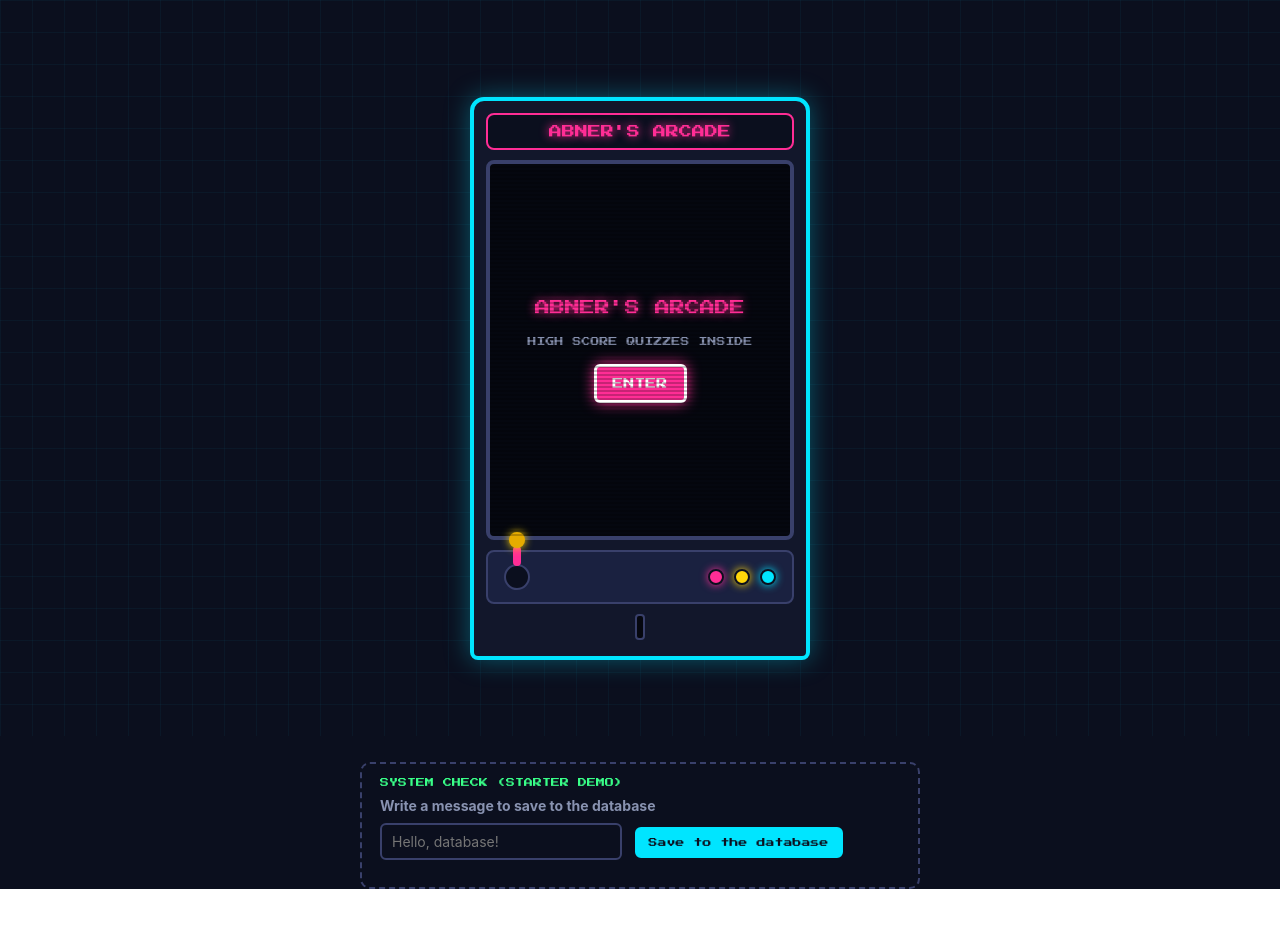
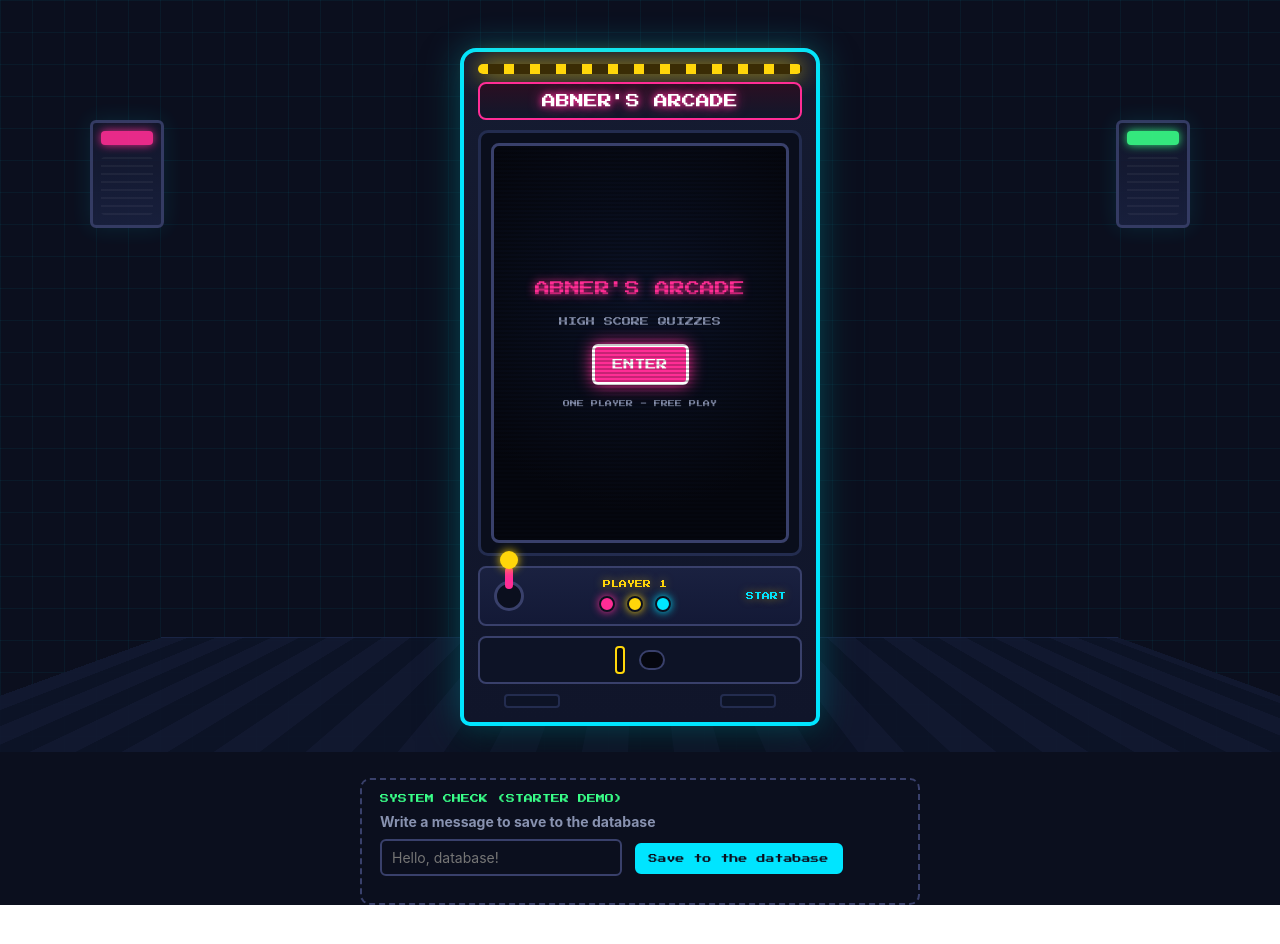
Before and after one commit to AbnerFlores27/QuizAF-demo, a website: page public/index.html in a window 1280 px wide. Drawn offline with Linux system fonts and the light colour scheme; no server answers.

Commit message:
Arcade entrance v2: comfortable form-view zoom, richer cabinet and room art, CRT boot flicker, polished auth screens

```diff
--- a/public/arcade.css
+++ b/public/arcade.css
@@ -1,4 +1,4 @@
-/* Abner's Arcade - entrance experiment (dark neon, all original CSS art) */
+/* Abner's Arcade - entrance v2 (dark neon, original CSS art only) */
 
 body {
   background: #0b0f1e;
@@ -6,88 +6,180 @@ body {
 }
 
 .arcade-room {
-  min-height: 92vh;
+  min-height: 94vh;
   display: flex;
   flex-direction: column;
   align-items: center;
   justify-content: center;
   position: relative;
-  padding: 30px 16px 10px;
   overflow: hidden;
+  padding: 34px 16px 12px;
 }
 
 .arcade-room::before {
   content: "";
   position: absolute;
   inset: 0;
+  pointer-events: none;
   background:
-    linear-gradient(rgba(0, 229, 255, 0.045) 1px, transparent 1px),
-    linear-gradient(90deg, rgba(0, 229, 255, 0.045) 1px, transparent 1px);
+    linear-gradient(rgba(0, 229, 255, 0.05) 1px, transparent 1px),
+    linear-gradient(90deg, rgba(0, 229, 255, 0.05) 1px, transparent 1px);
   background-size: 32px 32px;
-  pointer-events: none;
 }
 
-.machine {
-  width: 340px;
-  max-width: 92vw;
-  background: #12172b;
-  border: 4px solid #00e5ff;
-  border-radius: 14px 14px 8px 8px;
-  padding: 12px 12px 16px;
-  box-shadow: 0 0 26px rgba(0, 229, 255, 0.35);
-  transition: transform 1.2s ease;
-  z-index: 2;
+.room-floor {
+  position: absolute;
+  left: -12%;
+  right: -12%;
+  bottom: 0;
+  height: 38%;
+  background: repeating-linear-gradient(90deg, #101830 0 46px, #0b1226 46px 92px);
+  border-top: 3px solid #1d2c52;
+  transform: perspective(320px) rotateX(48deg);
+  transform-origin: bottom center;
+  opacity: 0.9;
+  transition: opacity 0.8s ease;
 }
 
-.arcade-room.zoomed .machine {
-  transform: scale(2.35);
+.arcade-room.zoomed .room-floor {
+  opacity: 0.35;
 }
 
-.arcade-room.zoomed.skip-anim .machine {
-  transition: none;
+.poster {
+  position: absolute;
+  top: 16%;
+  width: 74px;
+  height: 108px;
+  border: 3px solid #39406b;
+  border-radius: 6px;
+  background: linear-gradient(180deg, #12172b, #1a2140);
+  box-shadow: 0 0 22px rgba(0, 229, 255, 0.12);
+  transition: opacity 0.6s ease;
+  opacity: 0.9;
+}
+
+.poster::before {
+  content: "";
+  position: absolute;
+  top: 8px;
+  left: 8px;
+  right: 8px;
+  height: 14px;
+  border-radius: 4px;
+}
+
+.poster::after {
+  content: "";
+  position: absolute;
+  top: 34px;
+  left: 8px;
+  right: 8px;
+  bottom: 10px;
+  border-radius: 4px;
+  background: repeating-linear-gradient(rgba(255, 255, 255, 0.05) 0 2px, transparent 2px 8px);
+}
+
+.poster-left { left: 7%; }
+.poster-left::before { background: #ff2d95; box-shadow: 0 0 10px #ff2d95; }
+.poster-right { right: 7%; }
+.poster-right::before { background: #39ff88; box-shadow: 0 0 10px #39ff88; }
+.arcade-room.zoomed .poster { opacity: 0; }
+
+.machine {
+  width: 360px;
+  max-width: 94vw;
+  position: relative;
+  z-index: 2;
+  background: linear-gradient(180deg, #151b31, #10152a);
+  border: 4px solid #00e5ff;
+  border-radius: 16px 16px 10px 10px;
+  padding: 12px 14px 14px;
+  box-shadow: 0 0 34px rgba(0, 229, 255, 0.3), 0 18px 40px rgba(0, 0, 0, 0.55);
+  transition: transform 1.1s cubic-bezier(0.22, 0.9, 0.35, 1);
+}
+
+/* Two-stage zoom: dramatic for INSERT COIN, comfortable for the forms. */
+.arcade-room.zoomed .machine { transform: scale(2.05); }
+.arcade-room.zoomed.form-view .machine { transform: scale(1.35); }
+.arcade-room.zoomed.skip-anim .machine { transition: none; }
+
+.bulbs {
+  height: 10px;
+  border-radius: 6px;
+  margin-bottom: 8px;
+  background: repeating-linear-gradient(90deg, #ffd60a 0 10px, #3a2c05 10px 26px);
+  box-shadow: 0 0 12px rgba(255, 214, 10, 0.55);
+  animation: bulbs 0.9s steps(2) infinite;
+}
+
+@keyframes bulbs {
+  50% { box-shadow: 0 0 22px rgba(255, 214, 10, 0.9); }
 }
 
 .machine-marquee {
   font-family: "Press Start 2P", "Courier New", monospace;
   text-align: center;
-  color: #ff2d95;
-  text-shadow: 0 0 10px #ff2d95;
-  background: #0b0f1e;
+  color: #ffffff;
+  text-shadow: 0 0 6px #ff2d95, 0 0 14px #ff2d95;
+  background: linear-gradient(180deg, #2a0f22, #12172b);
   border: 2px solid #ff2d95;
   border-radius: 8px;
   padding: 10px 6px;
-  font-size: 13px;
+  font-size: 14px;
   margin-bottom: 10px;
+}
+
+.screen-bezel {
+  background: #0a0e1c;
+  border: 3px solid #232c4f;
+  border-radius: 10px;
+  padding: 10px;
 }
 
 .machine-screen {
   position: relative;
-  background: #05070f;
-  border: 4px solid #39406b;
+  background: radial-gradient(circle at 50% 40%, #0b1226, #05070f 75%);
+  border: 3px solid #39406b;
   border-radius: 8px;
-  height: 380px;
+  height: 400px;
   overflow: hidden;
+}
+
+.machine-screen.boot {
+  animation: crt-on 0.55s steps(5);
+}
+
+@keyframes crt-on {
+  0% { filter: brightness(0); }
+  45% { filter: brightness(1.7); }
+  100% { filter: brightness(1); }
 }
 
 .scanlines {
   position: absolute;
   inset: 0;
+  z-index: 3;
+  pointer-events: none;
   background: repeating-linear-gradient(transparent 0 2px, rgba(0, 0, 0, 0.22) 2px 4px);
-  pointer-events: none;
-  z-index: 3;
 }
 
 .screen {
   position: relative;
+  z-index: 2;
   height: 100%;
   box-sizing: border-box;
   display: flex;
   flex-direction: column;
   align-items: center;
   justify-content: center;
-  gap: 14px;
-  padding: 18px 22px;
-  z-index: 2;
+  gap: 13px;
+  padding: 20px 22px;
+}
+
+.screen-scroll {
+  justify-content: flex-start;
+  padding-top: 24px;
+  overflow-y: auto;
 }
 
 .hidden {
@@ -99,7 +191,7 @@ body {
   font-size: 15px;
   margin: 0;
   text-align: center;
-  line-height: 1.6;
+  line-height: 1.7;
 }
 
 .screen-sub {
@@ -108,12 +200,11 @@ body {
   color: #8892b0;
   margin: 0;
   text-align: center;
-  line-height: 1.7;
+  line-height: 1.8;
 }
 
-.screen-sub.small {
-  font-size: 8px;
-}
+.screen-sub.tiny { font-size: 7px; }
+.screen-sub.small { font-size: 8px; }
 
 .glow-pink { color: #ff2d95; text-shadow: 0 0 10px #ff2d95; }
 .glow-yellow { color: #ffd60a; text-shadow: 0 0 10px #ffd60a; }
@@ -132,17 +223,18 @@ body {
   background: #ff2d95;
   border: 3px solid #ffffff;
   border-radius: 6px;
-  padding: 11px 16px;
+  padding: 12px 18px;
   cursor: pointer;
-  box-shadow: 0 0 14px #ff2d95;
+  box-shadow: 0 0 16px #ff2d95;
 }
 
 .arcade-btn:hover { background: #ff5cae; }
-.arcade-btn:active { transform: translateY(2px); box-shadow: 0 0 6px #ff2d95; }
+.arcade-btn:active { transform: translateY(2px); box-shadow: 0 0 8px #ff2d95; }
+.arcade-btn:disabled { background: #39406b; box-shadow: none; }
 
 #coin {
-  width: 52px;
-  height: 52px;
+  width: 54px;
+  height: 54px;
   border: none;
   cursor: pointer;
   background: #ffd60a;
@@ -156,7 +248,7 @@ body {
 }
 
 @keyframes coin-glow {
-  50% { box-shadow: inset 0 0 0 5px #e6ac00, inset 0 0 0 9px #ffd60a, 0 0 30px #ffd60a; }
+  50% { box-shadow: inset 0 0 0 5px #e6ac00, inset 0 0 0 9px #ffd60a, 0 0 32px #ffd60a; }
 }
 
 #coin.dropped {
@@ -165,12 +257,13 @@ body {
 }
 
 @keyframes coin-drop {
-  to { transform: translateY(150px) scale(0.35); opacity: 0; }
+  to { transform: translateY(160px) scale(0.35); opacity: 0; }
 }
 
 .auth-tabs {
   display: flex;
-  gap: 8px;
+  gap: 10px;
+  margin-bottom: 4px;
 }
 
 .tab-btn {
@@ -180,7 +273,7 @@ body {
   background: transparent;
   border: 2px solid #39406b;
   border-radius: 6px;
-  padding: 8px 10px;
+  padding: 9px 12px;
   cursor: pointer;
 }
 
@@ -188,7 +281,7 @@ body {
   color: #0b0f1e;
   background: #00e5ff;
   border-color: #00e5ff;
-  box-shadow: 0 0 10px #00e5ff;
+  box-shadow: 0 0 12px #00e5ff;
 }
 
 .auth-form {
@@ -201,7 +294,7 @@ body {
   font-family: "Press Start 2P", "Courier New", monospace;
   font-size: 8px;
   color: #00e5ff;
-  margin: 10px 0 4px;
+  margin: 12px 0 5px;
 }
 
 .auth-form input {
@@ -211,29 +304,29 @@ body {
   color: #e6e9f5;
   border: 2px solid #39406b;
   border-radius: 6px;
-  padding: 8px 10px;
+  padding: 10px;
   font-size: 14px;
 }
 
 .auth-form input:focus {
   outline: none;
   border-color: #39ff88;
-  box-shadow: 0 0 10px rgba(57, 255, 136, 0.4);
+  box-shadow: 0 0 12px rgba(57, 255, 136, 0.4);
 }
 
 .auth-form .arcade-btn {
-  margin-top: 14px;
+  margin-top: 16px;
   font-size: 10px;
 }
 
 .auth-message {
-  min-height: 14px;
-  margin-top: 8px;
+  min-height: 26px;
+  margin: 10px 0 4px;
   font-family: "Press Start 2P", "Courier New", monospace;
   font-size: 8px;
   color: #8892b0;
   text-align: center;
-  line-height: 1.8;
+  line-height: 1.9;
 }
 
 .auth-message.error {
@@ -241,33 +334,57 @@ body {
   text-shadow: 0 0 8px rgba(255, 45, 149, 0.6);
 }
 
-.machine-panel {
+.control-deck {
   display: flex;
   align-items: center;
   justify-content: space-between;
-  background: #1a2140;
+  background: linear-gradient(180deg, #1a2140, #131936);
   border: 2px solid #39406b;
   border-radius: 8px;
-  padding: 12px 16px;
+  padding: 12px 14px;
   margin-top: 10px;
 }
 
+.deck-left, .deck-mid, .deck-right {
+  display: flex;
+  align-items: center;
+}
+
+.deck-mid {
+  flex-direction: column;
+  gap: 8px;
+}
+
+.deck-right {
+  flex-direction: column;
+  gap: 4px;
+}
+
+.deck-label {
+  font-family: "Press Start 2P", "Courier New", monospace;
+  font-size: 8px;
+  color: #ffd60a;
+  text-shadow: 0 0 8px rgba(255, 214, 10, 0.5);
+}
+
+.deck-label.cyan { color: #00e5ff; }
+
 .joystick {
-  width: 26px;
-  height: 26px;
+  width: 30px;
+  height: 30px;
   position: relative;
   background: #0b0f1e;
   border-radius: 50%;
-  border: 2px solid #39406b;
+  border: 3px solid #39406b;
 }
 
 .stick {
   position: absolute;
   left: 50%;
-  bottom: 100%;
+  bottom: 80%;
   transform: translateX(-50%);
   width: 8px;
-  height: 20px;
+  height: 22px;
   background: #ff2d95;
   border-radius: 4px;
 }
@@ -275,19 +392,19 @@ body {
 .stick::after {
   content: "";
   position: absolute;
-  top: -14px;
+  top: -16px;
   left: 50%;
   transform: translateX(-50%);
-  width: 16px;
-  height: 16px;
+  width: 18px;
+  height: 18px;
   border-radius: 50%;
-  background: #e6ac00;
-  box-shadow: 0 0 8px #ffd60a;
+  background: #ffd60a;
+  box-shadow: 0 0 10px #ffd60a;
 }
 
 .panel-buttons {
   display: flex;
-  gap: 10px;
+  gap: 12px;
 }
 
 .pbtn {
@@ -302,18 +419,48 @@ body {
 .pbtn.yellow { background: #ffd60a; box-shadow: 0 0 8px #ffd60a; }
 .pbtn.cyan { background: #00e5ff; box-shadow: 0 0 8px #00e5ff; }
 
-.coin-slot-row {
+.coin-door {
   display: flex;
+  align-items: center;
   justify-content: center;
-  padding-top: 10px;
+  gap: 14px;
+  background: #0d1326;
+  border: 2px solid #39406b;
+  border-radius: 8px;
+  margin-top: 10px;
+  padding: 8px;
 }
 
 .coin-slot {
   width: 10px;
-  height: 26px;
+  height: 28px;
+  background: #05070f;
+  border: 2px solid #ffd60a;
+  border-radius: 4px;
+}
+
+.coin-return {
+  width: 26px;
+  height: 20px;
   background: #05070f;
   border: 2px solid #39406b;
+  border-radius: 10px;
+}
+
+.machine-feet {
+  display: flex;
+  justify-content: space-between;
+  padding: 0 26px;
+  margin-top: 10px;
+}
+
+.machine-feet::before, .machine-feet::after {
+  content: "";
+  width: 52px;
+  height: 10px;
+  background: #0d1326;
   border-radius: 4px;
+  border: 2px solid #232c4f;
 }
 
 .system-check {
@@ -363,7 +510,9 @@ body {
   margin-top: 10px;
 }
 
-@media (max-width: 500px) {
-  .arcade-room.zoomed .machine { transform: scale(1.75); }
-  .machine-screen { height: 420px; }
+@media (max-width: 640px) {
+  .arcade-room.zoomed .machine { transform: scale(1.55); }
+  .arcade-room.zoomed.form-view .machine { transform: scale(1.12); }
+  .poster { display: none; }
+  .machine-screen { height: 430px; }
 }
--- a/public/index.html
+++ b/public/index.html
@@ -15,15 +15,23 @@
   </head>
   <body>
     <div class="arcade-room" id="arcade-room">
+      <div class="room-floor"></div>
+      <div class="poster poster-left"></div>
+      <div class="poster poster-right"></div>
+
       <div class="machine" id="machine">
+        <div class="bulbs"></div>
         <div class="machine-marquee">ABNER'S ARCADE</div>
-        <div class="machine-screen">
+
+        <div class="screen-bezel">
+          <div class="machine-screen" id="machine-screen">
             <div class="scanlines"></div>
 
             <section class="screen" id="screen-idle">
               <p class="screen-title glow-pink">ABNER'S ARCADE</p>
-            <p class="screen-sub">HIGH SCORE QUIZZES INSIDE</p>
+              <p class="screen-sub">HIGH SCORE QUIZZES</p>
               <button type="button" class="arcade-btn" id="enter-btn">ENTER</button>
+              <p class="screen-sub tiny">ONE PLAYER - FREE PLAY</p>
             </section>
 
             <section class="screen hidden" id="screen-coin">
@@ -32,7 +40,7 @@
               <p class="screen-sub">CLICK THE COIN</p>
             </section>
 
-          <section class="screen hidden" id="screen-auth">
+            <section class="screen screen-scroll hidden" id="screen-auth">
               <div class="auth-tabs">
                 <button type="button" class="tab-btn active" data-tab="login">LOG IN</button>
                 <button type="button" class="tab-btn" data-tab="register">REGISTER</button>
@@ -43,19 +51,19 @@
                 <input id="identifier" name="identifier" type="text" maxlength="255" autocomplete="username" required>
                 <label for="password">PASSWORD</label>
                 <input id="password" name="password" type="password" maxlength="200" autocomplete="current-password" required>
-              <button type="submit" class="arcade-btn">START GAME</button>
+                <button type="submit" class="arcade-btn">PRESS START</button>
               </form>
 
               <form id="register-form" class="auth-form hidden">
                 <label for="username">USERNAME (ON THE SCORE BOARD)</label>
                 <input id="username" name="username" type="text" minlength="3" maxlength="30" pattern="[A-Za-z0-9_]{3,30}" title="3-30 letters, numbers, or underscores" autocomplete="username" required>
-              <label for="email">EMAIL</label>
+                <label for="email">EMAIL (SAVED TO YOUR ACCOUNT)</label>
                 <input id="email" name="email" type="email" maxlength="255" autocomplete="email" required>
                 <label for="reg-password">PASSWORD (8+ CHARACTERS)</label>
                 <input id="reg-password" name="password" type="password" minlength="8" maxlength="200" autocomplete="new-password" required>
                 <label for="confirm_password">CONFIRM PASSWORD</label>
                 <input id="confirm_password" name="confirm_password" type="password" minlength="8" maxlength="200" autocomplete="new-password" required>
-              <button type="submit" class="arcade-btn">CREATE PLAYER</button>
+                <button type="submit" class="arcade-btn">NEW PLAYER</button>
               </form>
 
               <p id="auth-message" class="auth-message" role="alert" aria-live="polite"></p>
@@ -68,18 +76,30 @@
               <button type="button" class="arcade-btn" id="logout-btn">LOG OUT</button>
             </section>
           </div>
+        </div>
 
-        <div class="machine-panel">
+        <div class="control-deck">
+          <div class="deck-left">
             <div class="joystick"><div class="stick"></div></div>
+          </div>
+          <div class="deck-mid">
+            <span class="deck-label">PLAYER 1</span>
             <div class="panel-buttons">
               <span class="pbtn pink"></span>
               <span class="pbtn yellow"></span>
               <span class="pbtn cyan"></span>
             </div>
           </div>
-        <div class="coin-slot-row">
+          <div class="deck-right">
+            <span class="deck-label cyan">START</span>
+          </div>
+        </div>
+
+        <div class="coin-door">
           <div class="coin-slot"></div>
+          <div class="coin-return"></div>
         </div>
+        <div class="machine-feet"></div>
       </div>
     </div>
 
```
Also changed, not shown: public/arcade.js (+18 -6 lines). Lines whose indentation alone changed are shown as unchanged.
